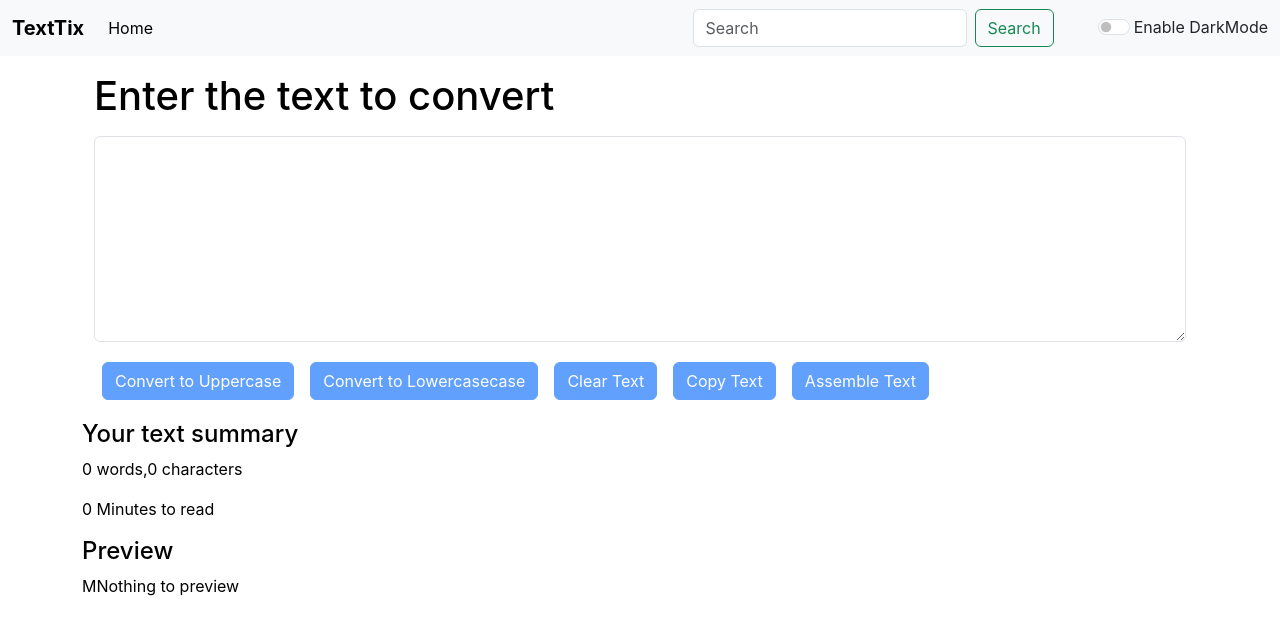
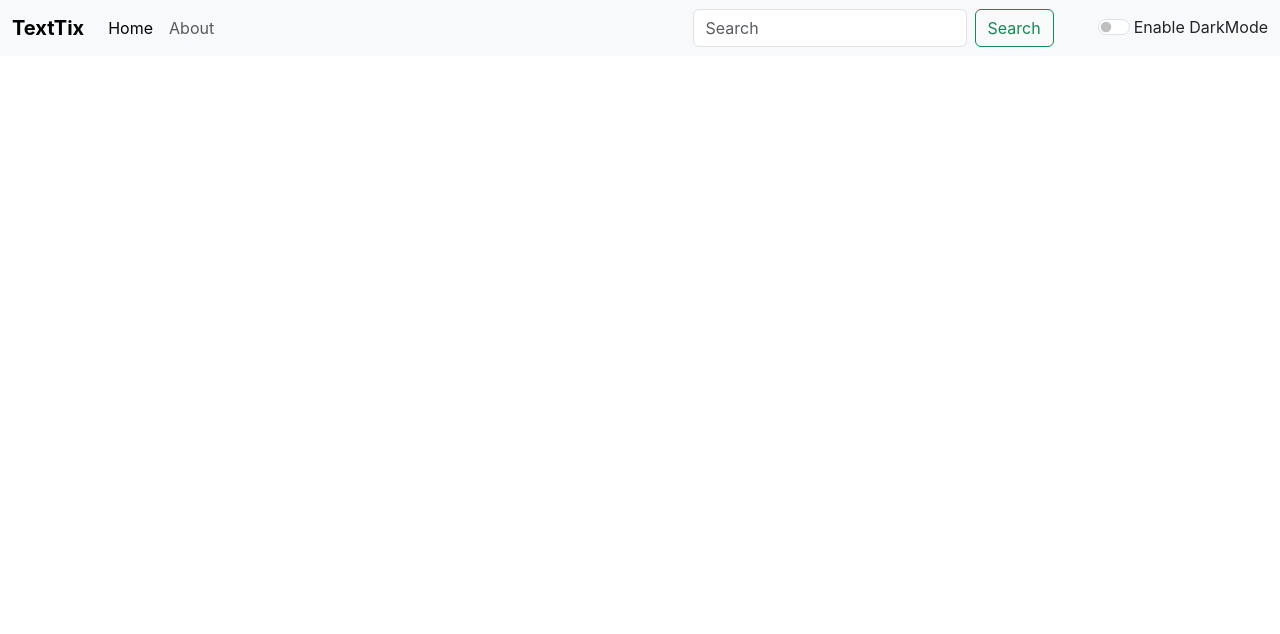
Before and after one commit to Nitishshukla1608/TexTix-react, a React (Create React App) app: page / in a window 1280 px wide. Shown: the top 634 px of the page. Built offline with nearby package versions, Linux system fonts and the light colour scheme.

Commit message:
adding some more features

```diff
--- a/src/App.js
+++ b/src/App.js
@@ -40,7 +40,7 @@
   };
   return (
     <>
-    {/* <Router> */}
+    <Router>
       <Navbar
         title="TextTix"
         aboutUs="About"
@@ -49,7 +49,7 @@
       />
       <div className="container my-3">
         <Alert alert={alert} />
-       {/* <Routes>
+       <Routes>
           <Route path="/about" element={<About  mode={mode}/>} />
           <Route
             path="/textform"
@@ -61,14 +61,10 @@
               />
             }
           />
-        </Routes> */}
-         <TextForm
-                showAlert={showAlert}
-                heading="Enter the text to convert"
-                mode={mode}
-              />
+        </Routes>
+
       </div>
-    {/* </Router> */}
+    </Router>
     </>
   );
 }
--- a/src/Components/Navbar.js
+++ b/src/Components/Navbar.js
@@ -1,6 +1,6 @@
 import React from 'react'
 import PropTypes from 'prop-types'
-// import { Link } from 'react-router-dom';
+import { Link } from 'react-router-dom';
 
 export default function Navbar(props) {
   return (<>    <nav
@@ -8,7 +8,7 @@
     data-bs-theme={props.mode}
   >
   <div className="container-fluid">
-    <a className="navbar-brand" href="/textform"><b>{props.title}</b></a>
+    <Link className="navbar-brand" to="/textform"><b>{props.title}</b></Link>
 
     <button className="navbar-toggler" type="button" data-bs-toggle="collapse" data-bs-target="#navbarSupportedContent" aria-controls="navbarSupportedContent" aria-expanded="false" aria-label="Toggle navigation">
       <span className="navbar-toggler-icon"></span>
@@ -16,11 +16,11 @@
     <div className="collapse navbar-collapse" id="navbarSupportedContent">
       <ul className="navbar-nav me-auto mb-2 mb-lg-0">
         <li className="nav-item">
-          <a className="nav-link active" aria-current="page" href="/textform">Home</a>
+          <Link className="nav-link active" aria-current="page" to="/textform">Home</Link>
 
         </li>
         <li className="nav-item">
-          {/* <Link className="nav-link" to="/about">{props.aboutUs}</Link> */}
+          <Link className="nav-link" to="/about">{props.aboutUs}</Link>
 
         </li>
 
```
